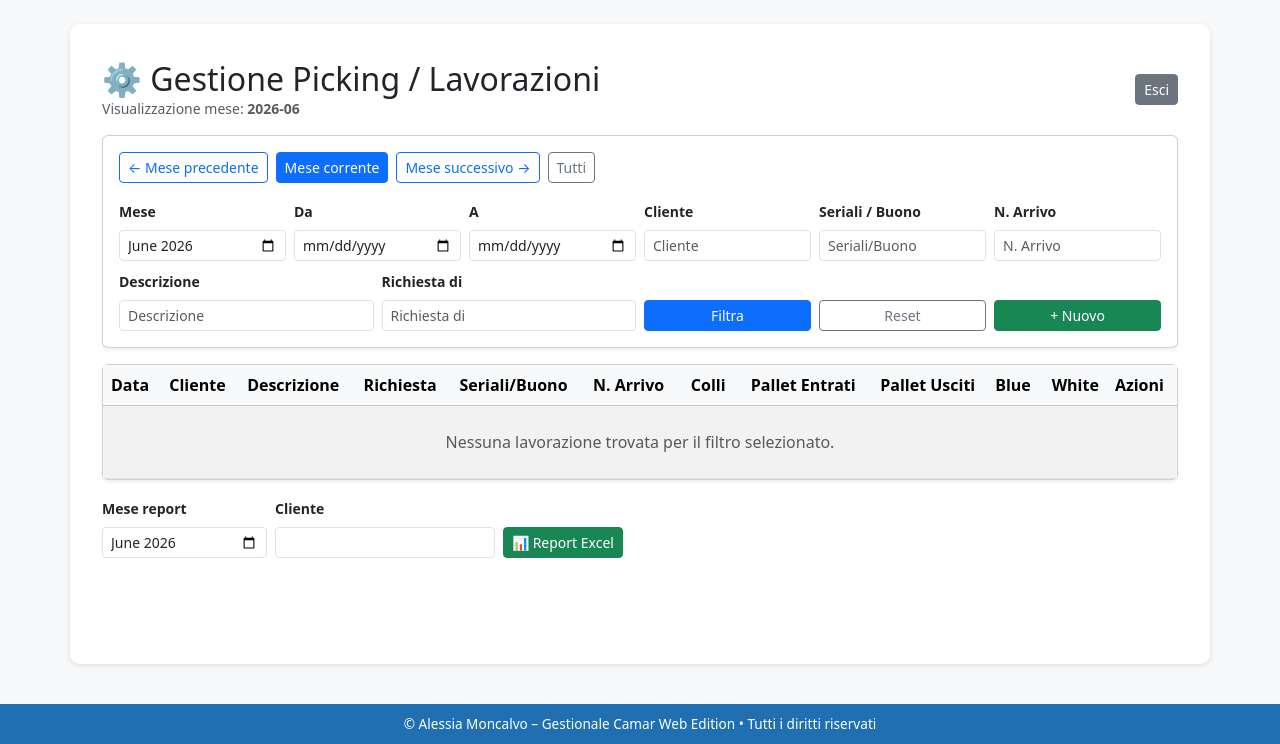
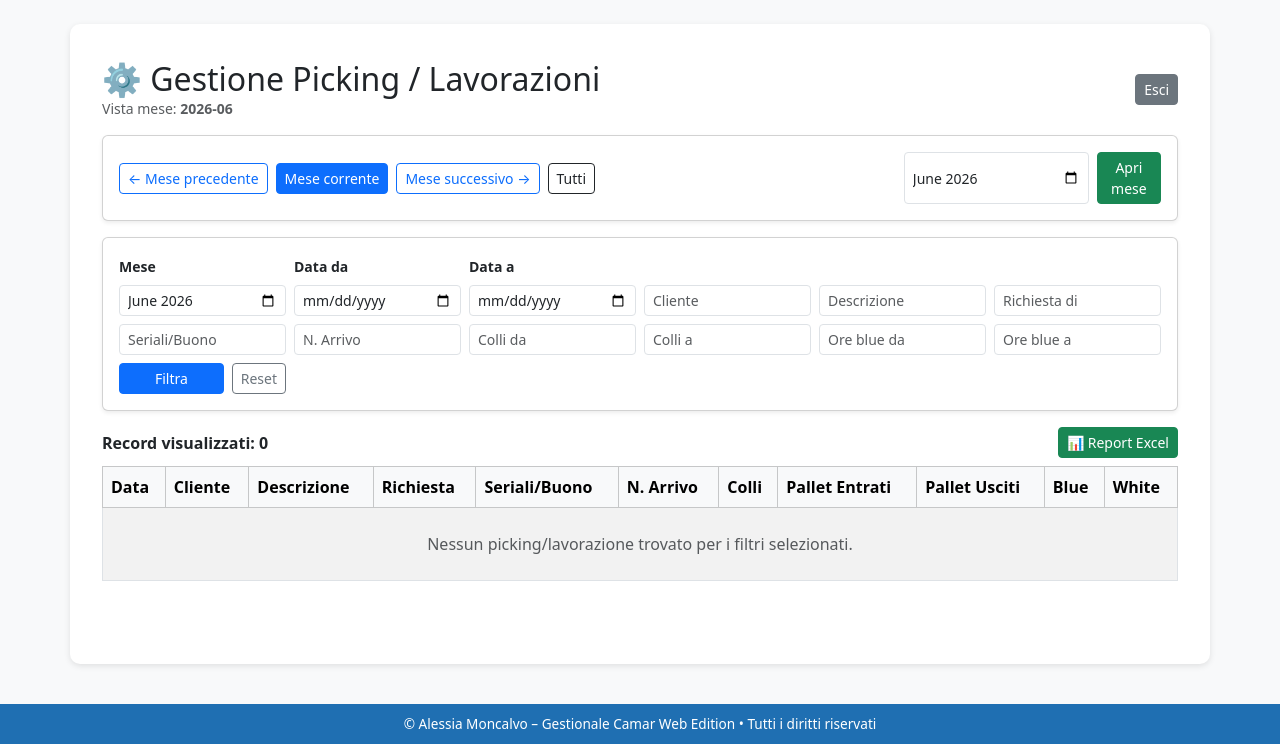
Before and after one commit to Camarsrl/GESTIONALE_WEB_2-Menu, a Flask app: page /lavorazioni in a window 1280 px wide. Shown: the part 58-802 px from the top of the page. Run offline with Flask 3, Linux system fonts and the light colour scheme; the visitor is signed in with stand-in values (Sample User, id 1); data that the repository does not hold is empty.

Commit message:
Update lavorazioni.html

```diff
--- a/templates/lavorazioni.html
+++ b/templates/lavorazioni.html
@@ -1,159 +1,212 @@
-{% extends 'base.html' %}
+{% extends "base.html" %}
 {% block content %}
 <div class="container-fluid py-3">
     <div class="d-flex justify-content-between align-items-center mb-3">
         <div>
             <h2 class="mb-0">⚙️ Gestione Picking / Lavorazioni</h2>
             <div class="text-muted small">
-        {% if filtri.view == 'mese' and filtri.mese %}
-          Visualizzazione mese: <b>{{ filtri.mese }}</b>
-        {% elif filtri.view == 'tutti' %}
-          Visualizzazione completa archivio
+                {% if filtri.view == 'tutti' %}
+                    Vista archivio completo
+                {% elif filtri.mese %}
+                    Vista mese: <b>{{ filtri.mese }}</b>
                 {% else %}
-          Visualizzazione filtrata
+                    Vista filtrata
                 {% endif %}
             </div>
         </div>
         <a href="{{ url_for('home') }}" class="btn btn-secondary btn-sm">Esci</a>
     </div>
 
-  <div class="card shadow-sm mb-3">
-    <div class="card-body">
-      <div class="d-flex flex-wrap gap-2 align-items-center mb-3">
+    <div class="card p-3 mb-3 shadow-sm">
+        <div class="d-flex flex-wrap gap-2 align-items-center">
             <a class="btn btn-outline-primary btn-sm" href="{{ url_for('lavorazioni', mese=mese_precedente) }}">← Mese precedente</a>
             <a class="btn btn-primary btn-sm" href="{{ url_for('lavorazioni', mese=mese_corrente) }}">Mese corrente</a>
             <a class="btn btn-outline-primary btn-sm" href="{{ url_for('lavorazioni', mese=mese_successivo) }}">Mese successivo →</a>
-        <a class="btn btn-outline-secondary btn-sm" href="{{ url_for('lavorazioni', view='tutti') }}">Tutti</a>
+            <a class="btn btn-outline-dark btn-sm" href="{{ url_for('lavorazioni', view='tutti') }}">Tutti</a>
+
+            <form method="get" class="d-flex gap-2 ms-auto">
+                <input type="month" name="mese" value="{{ filtri.mese }}" class="form-control form-control-sm">
+                <button class="btn btn-success btn-sm">Apri mese</button>
+            </form>
+        </div>
     </div>
 
+    {% if session.get('role') == 'admin' %}
+    <div class="card p-3 mb-3 shadow-sm">
+        <h5 class="mb-3">{% if edit_row %}Modifica Picking{% else %}Inserisci Nuovo Picking{% endif %}</h5>
+        <form method="post">
+            {% if edit_row %}
+            <input type="hidden" name="edit_lavorazione" value="1">
+            <input type="hidden" name="id" value="{{ edit_row.id }}">
+            {% else %}
+            <input type="hidden" name="add_lavorazione" value="1">
+            {% endif %}
+            <input type="hidden" name="mese_corrente" value="{{ filtri.mese or mese_corrente }}">
+
+            <div class="row g-2 align-items-end">
+                <div class="col-md-2">
+                    <label class="form-label fw-bold small">Data</label>
+                    <input type="date" name="data" class="form-control"
+                           value="{{ edit_row.data if edit_row else today }}" required>
+                </div>
+                <div class="col-md-2">
+                    <label class="form-label fw-bold small">Cliente</label>
+                    <input name="cliente" class="form-control" value="{{ edit_row.cliente if edit_row else '' }}" required>
+                </div>
+                <div class="col-md-4">
+                    <label class="form-label fw-bold small">Descrizione</label>
+                    <input name="descrizione" class="form-control" value="{{ edit_row.descrizione if edit_row else '' }}">
+                </div>
+                <div class="col-md-2">
+                    <label class="form-label fw-bold small">Richiesta Di</label>
+                    <input name="richiesta_di" class="form-control" value="{{ edit_row.richiesta_di if edit_row else '' }}">
+                </div>
+                <div class="col-md-2">
+                    <label class="form-label fw-bold small">Seriali / Buono</label>
+                    <input name="seriali" class="form-control" value="{{ edit_row.seriali if edit_row else '' }}">
+                </div>
+
+                <div class="col-md-2">
+                    <label class="form-label fw-bold small">N. Arrivo</label>
+                    <input name="n_arrivo" class="form-control" value="{{ edit_row.n_arrivo if edit_row else '' }}">
+                </div>
+                <div class="col-md-1">
+                    <label class="form-label fw-bold small">Colli</label>
+                    <input type="number" name="colli" class="form-control" value="{{ edit_row.colli if edit_row else '' }}">
+                </div>
+                <div class="col-md-2">
+                    <label class="form-label fw-bold small">Pallet Entrati</label>
+                    <input type="number" name="pallet_forniti" class="form-control" value="{{ edit_row.pallet_forniti if edit_row else '' }}">
+                </div>
+                <div class="col-md-2">
+                    <label class="form-label fw-bold small">Pallet Usciti</label>
+                    <input type="number" name="pallet_uscita" class="form-control" value="{{ edit_row.pallet_uscita if edit_row else '' }}">
+                </div>
+                <div class="col-md-2">
+                    <label class="form-label fw-bold small">Ore Blue</label>
+                    <input type="number" step="0.5" name="ore_blue_collar" class="form-control" value="{{ edit_row.ore_blue_collar if edit_row else '' }}">
+                </div>
+                <div class="col-md-2">
+                    <label class="form-label fw-bold small">Ore White</label>
+                    <input type="number" step="0.5" name="ore_white_collar" class="form-control" value="{{ edit_row.ore_white_collar if edit_row else '' }}">
+                </div>
+                <div class="col-md-1">
+                    <button class="btn btn-success w-100">{% if edit_row %}Salva{% else %}+ Aggiungi{% endif %}</button>
+                </div>
+            </div>
+        </form>
+    </div>
+    {% endif %}
+
+    <div class="card p-3 mb-3 shadow-sm">
         <form method="get" class="row g-2 align-items-end">
             <div class="col-md-2">
                 <label class="form-label small fw-bold">Mese</label>
                 <input type="month" name="mese" class="form-control form-control-sm" value="{{ filtri.mese }}">
             </div>
             <div class="col-md-2">
-          <label class="form-label small fw-bold">Da</label>
+                <label class="form-label small fw-bold">Data da</label>
                 <input type="date" name="data_da" class="form-control form-control-sm" value="{{ filtri.data_da }}">
             </div>
             <div class="col-md-2">
-          <label class="form-label small fw-bold">A</label>
+                <label class="form-label small fw-bold">Data a</label>
                 <input type="date" name="data_a" class="form-control form-control-sm" value="{{ filtri.data_a }}">
             </div>
-        <div class="col-md-2">
-          <label class="form-label small fw-bold">Cliente</label>
-          <input name="cliente" class="form-control form-control-sm" value="{{ filtri.cliente }}" placeholder="Cliente">
-        </div>
-        <div class="col-md-2">
-          <label class="form-label small fw-bold">Seriali / Buono</label>
-          <input name="seriali" class="form-control form-control-sm" value="{{ filtri.seriali }}" placeholder="Seriali/Buono">
-        </div>
-        <div class="col-md-2">
-          <label class="form-label small fw-bold">N. Arrivo</label>
-          <input name="n_arrivo" class="form-control form-control-sm" value="{{ filtri.n_arrivo }}" placeholder="N. Arrivo">
-        </div>
-        <div class="col-md-3">
-          <label class="form-label small fw-bold">Descrizione</label>
-          <input name="descrizione" class="form-control form-control-sm" value="{{ filtri.descrizione }}" placeholder="Descrizione">
-        </div>
-        <div class="col-md-3">
-          <label class="form-label small fw-bold">Richiesta di</label>
-          <input name="richiesta_di" class="form-control form-control-sm" value="{{ filtri.richiesta_di }}" placeholder="Richiesta di">
-        </div>
-        <div class="col-md-2">
+            <div class="col-md-2"><input name="cliente" class="form-control form-control-sm" placeholder="Cliente" value="{{ filtri.cliente }}"></div>
+            <div class="col-md-2"><input name="descrizione" class="form-control form-control-sm" placeholder="Descrizione" value="{{ filtri.descrizione }}"></div>
+            <div class="col-md-2"><input name="richiesta_di" class="form-control form-control-sm" placeholder="Richiesta di" value="{{ filtri.richiesta_di }}"></div>
+            <div class="col-md-2"><input name="seriali" class="form-control form-control-sm" placeholder="Seriali/Buono" value="{{ filtri.seriali }}"></div>
+            <div class="col-md-2"><input name="n_arrivo" class="form-control form-control-sm" placeholder="N. Arrivo" value="{{ filtri.n_arrivo }}"></div>
+            <div class="col-md-2"><input name="colli_da" class="form-control form-control-sm" placeholder="Colli da" value="{{ filtri.colli_da }}"></div>
+            <div class="col-md-2"><input name="colli_a" class="form-control form-control-sm" placeholder="Colli a" value="{{ filtri.colli_a }}"></div>
+            <div class="col-md-2"><input name="ore_blue_da" class="form-control form-control-sm" placeholder="Ore blue da" value="{{ filtri.ore_blue_da }}"></div>
+            <div class="col-md-2"><input name="ore_blue_a" class="form-control form-control-sm" placeholder="Ore blue a" value="{{ filtri.ore_blue_a }}"></div>
+            <div class="col-md-2 d-flex gap-2">
                 <button class="btn btn-primary btn-sm w-100">Filtra</button>
-        </div>
-        <div class="col-md-2">
-          <a href="{{ url_for('lavorazioni', mese=mese_corrente) }}" class="btn btn-outline-secondary btn-sm w-100">Reset</a>
-        </div>
-        <div class="col-md-2">
-          <button type="button" class="btn btn-success btn-sm w-100" data-bs-toggle="collapse" data-bs-target="#formLavorazione">+ Nuovo</button>
+                <a href="{{ url_for('lavorazioni', mese=mese_corrente) }}" class="btn btn-outline-secondary btn-sm">Reset</a>
             </div>
         </form>
     </div>
+
+    <div class="d-flex justify-content-between align-items-center mb-2">
+        <div class="fw-bold">Record visualizzati: {{ lavorazioni|length }}</div>
+        <button type="button" class="btn btn-success btn-sm" data-bs-toggle="modal" data-bs-target="#reportPickingModal">
+            📊 Report Excel
+        </button>
     </div>
 
-  <div id="formLavorazione" class="collapse {% if edit_row %}show{% endif %}">
-    <div class="card shadow-sm mb-3">
-      <div class="card-body">
-        <h5>{% if edit_row %}Modifica Picking{% else %}Inserisci Nuovo Picking{% endif %}</h5>
-        <form method="post" class="row g-2 align-items-end">
-          {% if edit_row %}
-          <input type="hidden" name="edit_lavorazione" value="1">
-          <input type="hidden" name="id" value="{{ edit_row.id }}">
-          {% else %}
-          <input type="hidden" name="add_lavorazione" value="1">
-          {% endif %}
-          <input type="hidden" name="mese" value="{{ filtri.mese or mese_corrente }}">
-
-          <div class="col-md-2"><label class="form-label small fw-bold">Data</label><input type="date" name="data" class="form-control" required value="{{ edit_row.data if edit_row else today }}"></div>
-          <div class="col-md-2"><label class="form-label small fw-bold">Cliente</label><input name="cliente" class="form-control" value="{{ edit_row.cliente if edit_row else '' }}"></div>
-          <div class="col-md-3"><label class="form-label small fw-bold">Descrizione</label><input name="descrizione" class="form-control" value="{{ edit_row.descrizione if edit_row else 'PICKING+FILMATURA+PALLETIZZAZIONE' }}"></div>
-          <div class="col-md-2"><label class="form-label small fw-bold">Richiesta Di</label><input name="richiesta_di" class="form-control" value="{{ edit_row.richiesta_di if edit_row else '' }}"></div>
-          <div class="col-md-2"><label class="form-label small fw-bold">Seriali / Buono</label><input name="seriali" class="form-control" value="{{ edit_row.seriali if edit_row else '' }}"></div>
-          <div class="col-md-2"><label class="form-label small fw-bold">N. Arrivo</label><input name="n_arrivo" class="form-control" value="{{ edit_row.n_arrivo if edit_row else '' }}"></div>
-          <div class="col-md-1"><label class="form-label small fw-bold">Colli</label><input type="number" name="colli" class="form-control" value="{{ edit_row.colli if edit_row else '' }}"></div>
-          <div class="col-md-2"><label class="form-label small fw-bold">Pallet Entrati</label><input type="number" name="pallet_forniti" class="form-control" value="{{ edit_row.pallet_forniti if edit_row else '' }}"></div>
-          <div class="col-md-2"><label class="form-label small fw-bold">Pallet Usciti</label><input type="number" name="pallet_uscita" class="form-control" value="{{ edit_row.pallet_uscita if edit_row else '' }}"></div>
-          <div class="col-md-2"><label class="form-label small fw-bold">Ore Blue</label><input type="number" step="0.5" name="ore_blue_collar" class="form-control" value="{{ edit_row.ore_blue_collar if edit_row else '' }}"></div>
-          <div class="col-md-2"><label class="form-label small fw-bold">Ore White</label><input type="number" step="0.5" name="ore_white_collar" class="form-control" value="{{ edit_row.ore_white_collar if edit_row else '' }}"></div>
-          <div class="col-md-2"><button class="btn btn-success w-100">{% if edit_row %}Salva modifica{% else %}Aggiungi{% endif %}</button></div>
-          {% if edit_row %}<div class="col-md-2"><a href="{{ url_for('lavorazioni', mese=filtri.mese or mese_corrente) }}" class="btn btn-outline-secondary w-100">Annulla</a></div>{% endif %}
-        </form>
-      </div>
-    </div>
-  </div>
-
-  <div class="card shadow-sm">
     <div class="table-responsive">
-      <table class="table table-striped table-hover align-middle mb-0">
+        <table class="table table-striped table-bordered table-hover align-middle">
             <thead class="table-light">
                 <tr>
-            <th>Data</th><th>Cliente</th><th>Descrizione</th><th>Richiesta</th><th>Seriali/Buono</th><th>N. Arrivo</th>
-            <th class="text-end">Colli</th><th class="text-end">Pallet Entrati</th><th class="text-end">Pallet Usciti</th><th class="text-end">Blue</th><th class="text-end">White</th><th>Azioni</th>
+                    <th>Data</th>
+                    <th>Cliente</th>
+                    <th>Descrizione</th>
+                    <th>Richiesta</th>
+                    <th>Seriali/Buono</th>
+                    <th>N. Arrivo</th>
+                    <th>Colli</th>
+                    <th>Pallet Entrati</th>
+                    <th>Pallet Usciti</th>
+                    <th>Blue</th>
+                    <th>White</th>
+                    {% if session.get('role') == 'admin' %}<th>Azioni</th>{% endif %}
                 </tr>
             </thead>
             <tbody>
                 {% for r in lavorazioni %}
                 <tr>
                     <td>{{ r.data }}</td>
-            <td>{{ r.cliente or '' }}</td>
-            <td>{{ r.descrizione or '' }}</td>
-            <td>{{ r.richiesta_di or '' }}</td>
-            <td>{{ r.seriali or '' }}</td>
-            <td>{{ r.n_arrivo or '' }}</td>
-            <td class="text-end">{{ r.colli or '' }}</td>
-            <td class="text-end">{{ r.pallet_forniti or '' }}</td>
-            <td class="text-end">{{ r.pallet_uscita or '' }}</td>
-            <td class="text-end">{{ r.ore_blue_collar or '' }}</td>
-            <td class="text-end">{{ r.ore_white_collar or '' }}</td>
+                    <td>{{ r.cliente }}</td>
+                    <td>{{ r.descrizione }}</td>
+                    <td>{{ r.richiesta_di }}</td>
+                    <td>{{ r.seriali }}</td>
+                    <td>{{ r.n_arrivo }}</td>
+                    <td>{{ r.colli }}</td>
+                    <td>{{ r.pallet_forniti }}</td>
+                    <td>{{ r.pallet_uscita }}</td>
+                    <td>{{ r.ore_blue_collar }}</td>
+                    <td>{{ r.ore_white_collar }}</td>
+                    {% if session.get('role') == 'admin' %}
                     <td class="text-nowrap">
-              <a class="btn btn-primary btn-sm" href="{{ url_for('lavorazioni', edit_id=r.id, mese=filtri.mese or mese_corrente) }}">✎</a>
-              <form method="post" class="d-inline" onsubmit="return confirm('Eliminare il picking selezionato?')">
-                <input type="hidden" name="delete_lavorazione" value="1">
-                <input type="hidden" name="id" value="{{ r.id }}">
-                <input type="hidden" name="mese" value="{{ filtri.mese or mese_corrente }}">
-                <button class="btn btn-danger btn-sm">🗑</button>
-              </form>
+                        <a class="btn btn-primary btn-sm" href="{{ url_for('lavorazioni', edit_id=r.id, mese=filtri.mese) }}">✏️</a>
+                        <a class="btn btn-danger btn-sm"
+                           href="{{ url_for('elimina_record', table='lavorazioni', id=r.id) }}"
+                           onclick="return confirm('Eliminare questo picking?');">🗑️</a>
+                    </td>
+                    {% endif %}
+                </tr>
+                {% else %}
+                <tr>
+                    <td colspan="12" class="text-center text-muted py-4">
+                        Nessun picking/lavorazione trovato per i filtri selezionati.
                     </td>
                 </tr>
-        {% else %}
-          <tr><td colspan="12" class="text-center text-muted py-4">Nessuna lavorazione trovata per il filtro selezionato.</td></tr>
                 {% endfor %}
             </tbody>
         </table>
     </div>
 </div>
 
-  <form action="{{ url_for('stampa_picking_pdf') }}" method="post" class="mt-3 d-flex gap-2 flex-wrap align-items-end">
-    <div>
-      <label class="form-label small fw-bold">Mese report</label>
-      <input type="month" name="mese" class="form-control form-control-sm" value="{{ filtri.mese or mese_corrente }}">
+<div class="modal fade" id="reportPickingModal" tabindex="-1">
+    <div class="modal-dialog">
+        <form action="{{ url_for('stampa_picking_pdf') }}" method="POST">
+            <div class="modal-content">
+                <div class="modal-header">
+                    <h5 class="modal-title">Genera Report Picking</h5>
+                    <button type="button" class="btn-close" data-bs-dismiss="modal"></button>
                 </div>
-    <div>
-      <label class="form-label small fw-bold">Cliente</label>
-      <input name="cliente" class="form-control form-control-sm" value="{{ filtri.cliente }}">
+                <div class="modal-body">
+                    <label class="form-label">Mese</label>
+                    <input type="month" name="mese" class="form-control mb-2" value="{{ filtri.mese or mese_corrente }}">
+                    <label class="form-label">Cliente opzionale</label>
+                    <input type="text" name="cliente" class="form-control" value="{{ filtri.cliente }}">
                 </div>
-    <button class="btn btn-success btn-sm">📊 Report Excel</button>
+                <div class="modal-footer">
+                    <button type="submit" class="btn btn-success">Scarica Excel</button>
+                </div>
+            </div>
         </form>
     </div>
+</div>
 {% endblock %}
```
Lines whose indentation alone changed are shown as unchanged.
